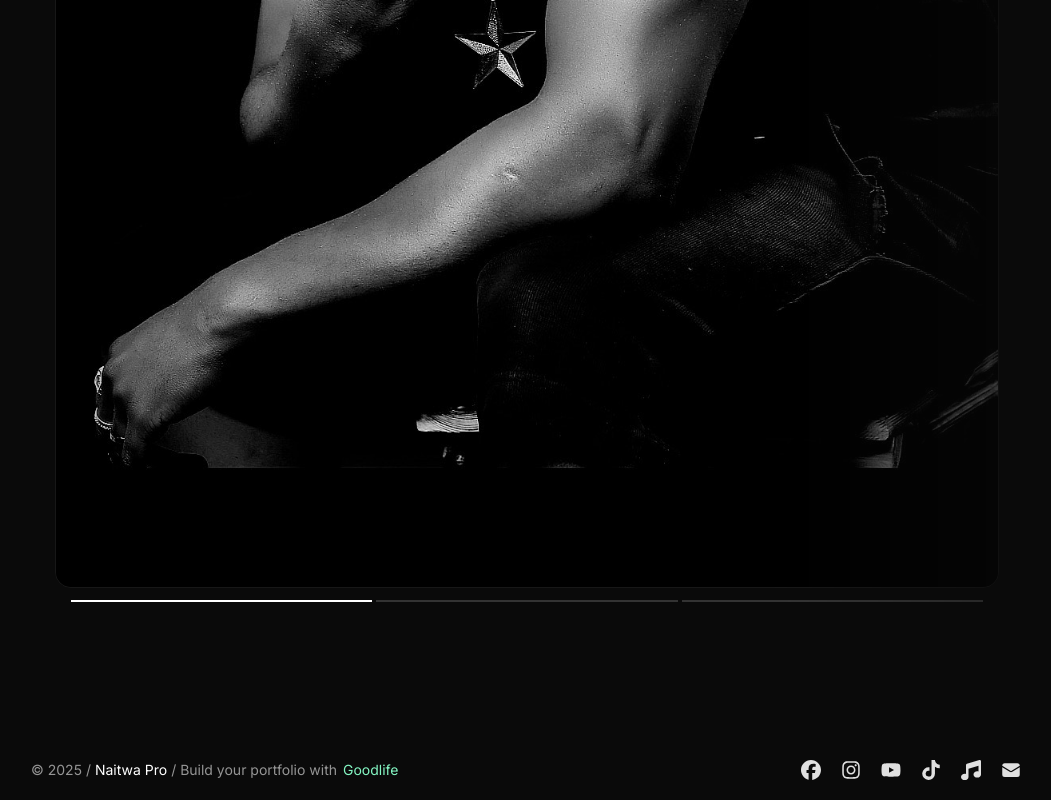
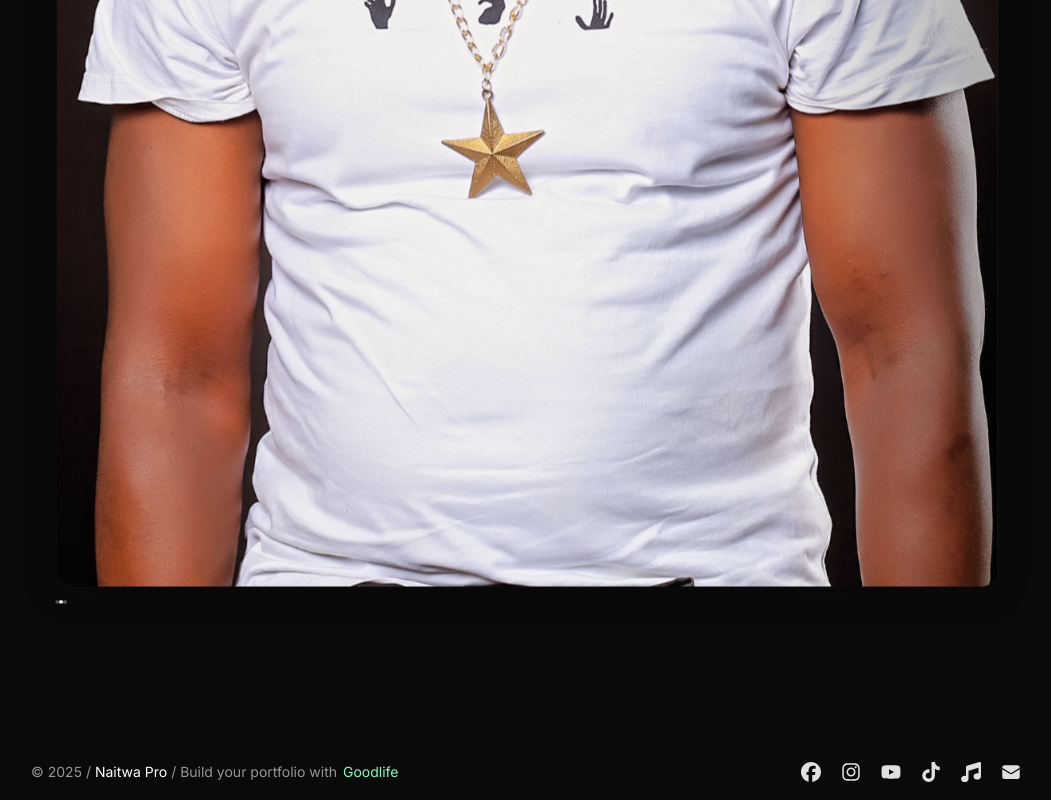
Before and after one commit to goodlifechris/naitwapro-web, a Next.js app: page / in a window 1280 px wide. Shown: the part 1233-2033 px from the top of the page, without its empty margins (113-1164 px from the left). Built offline with nearby package versions, Linux system fonts and the light colour scheme.

Commit message:
set up flipping

```diff
--- a/package.json
+++ b/package.json
@@ -14,6 +14,7 @@
     "@next/mdx": "^14.2.16",
     "classnames": "^2.5.1",
     "cookie": "^1.0.1",
+    "framer-motion": "^12.23.12",
     "gray-matter": "^4.0.3",
     "next": "^14.2.16",
     "next-mdx-remote": "^5.0.0",
--- a/src/components/ProjectCard.tsx
+++ b/src/components/ProjectCard.tsx
@@ -32,15 +32,57 @@ export const ProjectCard: React.FC<ProjectCardProps> = ({
 }) => {
   return (
     <Column fillWidth gap="m">
+
+      {/* <Carousel
+            aspectRatio="9/ 12"
+
+ images={images.map((image) => ({
+          src: image,
+          width: "100px",
+          height: 100,
+          alt: title,
+        }))}
+  transitionEffect="slide"
+  autoPlay
+/> */}
+
+{/* // Glowing flip transition */}
+<Carousel
+      aspectRatio="9/ 12"
+ images={images.map((image) => ({
+          src: image,
+          width: "100px",
+          height: 100,
+          alt: title,
+        }))}
+  transitionEffect="flip"
+  transitionDuration={1.2}
+    indicator="thumbnail"
+  autoPlay
+/>
+
+{/* // Parallax with thumbnails */}
+{/* <Carousel
+  images={images.map((image) => ({
+          src: image,
+          width: "100px",
+          height: 100,
+          alt: title,
+        }))}
+  transitionEffect="parallax"
+  indicator="thumbnail"
+  autoPlay
+/> */}
+{/*
       <Carousel
-      sizes="1000vw"
-      aspectRatio="9 / 12"
+      aspectRatio="9/ 12"
         images={images.map((image) => ({
           src: image,
-
+          width: "100px",
+          height: 100,
           alt: title,
         }))}
-      />
+      /> */}
       <Flex
         mobileDirection="column"
         fillWidth
--- a/src/once-ui/components/Carousel.tsx
+++ b/src/once-ui/components/Carousel.tsx
@@ -2,18 +2,25 @@
 
 import { Flex, RevealFx, Scroller, SmartImage } from "@/once-ui/components";
 import { useEffect, useState, useRef } from "react";
+import { motion, AnimatePresence } from "framer-motion";
 
 interface Image {
   src: string;
   alt: string;
 }
 
+type TransitionEffect = "slide" | "fade" | "flip" | "glow" | "parallax" | "zoom";
+
 interface CarouselProps extends React.ComponentProps<typeof Flex> {
   images: Image[];
-  indicator?: "line" | "thumbnail";
+  indicator?: "line" | "thumbnail" | "none";
   aspectRatio?: string;
   sizes?: string;
   revealedByDefault?: boolean;
+  autoPlay?: boolean;
+  interval?: number;
+  transitionEffect?: TransitionEffect;
+  transitionDuration?: number;
 }
 
 const Carousel: React.FC<CarouselProps> = ({
@@ -22,55 +29,143 @@ const Carousel: React.FC<CarouselProps> = ({
   aspectRatio = "12 / 9",
   sizes,
   revealedByDefault = false,
+  autoPlay = false,
+  interval = 5000,
+  transitionEffect = "slide",
+  transitionDuration = 0.8,
   ...rest
 }) => {
-  const [activeIndex, setActiveIndex] = useState<number>(0);
+  const [[activeIndex, direction], setActiveIndex] = useState([0, 0]);
   const [isTransitioning, setIsTransitioning] = useState(revealedByDefault);
   const [initialTransition, setInitialTransition] = useState(revealedByDefault);
-  const nextImageRef = useRef<HTMLImageElement | null>(null);
-  const transitionTimeoutRef = useRef<NodeJS.Timeout | undefined>(undefined);
+  const autoPlayRef = useRef<NodeJS.Timeout | undefined>(undefined);
 
-  const preloadNextImage = (nextIndex: number) => {
-    if (nextIndex >= 0 && nextIndex < images.length) {
-      nextImageRef.current = new Image();
-      nextImageRef.current.src = images[nextIndex].src;
+  const goToNext = () => {
+    if (images.length <= 1) return;
+    setActiveIndex([(activeIndex + 1) % images.length, 1]);
+  };
+
+  const goToPrev = () => {
+    if (images.length <= 1) return;
+    setActiveIndex([(activeIndex - 1 + images.length) % images.length, -1]);
+  };
+
+  const handleControlClick = (index: number) => {
+    if (index !== activeIndex) {
+      setActiveIndex([index, index > activeIndex ? 1 : -1]);
     }
   };
 
-  const handleImageClick = () => {
-    if (images.length > 1) {
-      const nextIndex = (activeIndex + 1) % images.length;
-      handleControlClick(nextIndex);
+  const getTransitionVariant = () => {
+    const baseTransition = {
+      duration: transitionDuration,
+      ease: [0.32, 0.72, 0, 1]
+    };
+
+    switch (transitionEffect) {
+      case "slide":
+        return {
+          enter: { x: direction > 0 ? "100%" : "-100%", opacity: 0 },
+          center: { x: "0%", opacity: 1 },
+          exit: { x: direction > 0 ? "-50%" : "50%", opacity: 0 }
+        };
+      case "fade":
+        return {
+          enter: { opacity: 0 },
+          center: { opacity: 1 },
+          exit: { opacity: 0 }
+        };
+      case "flip":
+        return {
+          enter: {
+            rotateY: direction > 0 ? 90 : -90,
+            opacity: 0,
+            scale: 0.8
+          },
+          center: {
+            rotateY: 0,
+            opacity: 1,
+            scale: 1
+          },
+          exit: {
+            rotateY: direction > 0 ? -90 : 90,
+            opacity: 0,
+            scale: 0.8
+          }
+        };
+      case "glow":
+        return {
+          enter: {
+            opacity: 0,
+            filter: "blur(8px) brightness(2)"
+          },
+          center: {
+            opacity: 1,
+            filter: "blur(0px) brightness(1)"
+          },
+          exit: {
+            opacity: 0,
+            filter: "blur(8px) brightness(2)"
+          }
+        };
+      case "parallax":
+        return {
+          enter: {
+            x: direction > 0 ? "50%" : "-50%",
+            opacity: 0,
+            scale: 0.9
+          },
+          center: {
+            x: "0%",
+            opacity: 1,
+            scale: 1
+          },
+          exit: {
+            x: direction > 0 ? "-30%" : "30%",
+            opacity: 0,
+            scale: 0.9
+          }
+        };
+      case "zoom":
+        return {
+          enter: {
+            scale: 0.7,
+            opacity: 0
+          },
+          center: {
+            scale: 1,
+            opacity: 1
+          },
+          exit: {
+            scale: 1.3,
+            opacity: 0
+          }
+        };
+      default:
+        return {
+          enter: { x: direction > 0 ? "100%" : "-100%", opacity: 0 },
+          center: { x: "0%", opacity: 1 },
+          exit: { x: direction > 0 ? "-50%" : "50%", opacity: 0 }
+        };
     }
   };
 
-  const handleControlClick = (nextIndex: number) => {
-    if (nextIndex !== activeIndex && !transitionTimeoutRef.current) {
-      preloadNextImage(nextIndex);
-
-      setIsTransitioning(false);
-
-      transitionTimeoutRef.current = setTimeout(() => {
-        setActiveIndex(nextIndex);
-
-        setTimeout(() => {
-          setIsTransitioning(true);
-          transitionTimeoutRef.current = undefined;
-        }, 300);
-      }, 800);
+  useEffect(() => {
+    if (autoPlay && images.length > 1) {
+      autoPlayRef.current = setInterval(goToNext, interval);
+      return () => {
+        if (autoPlayRef.current) {
+          clearInterval(autoPlayRef.current);
         }
       };
+    }
+  }, [activeIndex, autoPlay, interval, images.length]);
 
   useEffect(() => {
     if (!revealedByDefault && !initialTransition) {
       setIsTransitioning(true);
       setInitialTransition(true);
     }
-    return () => {
-      if (transitionTimeoutRef.current) {
-        clearTimeout(transitionTimeoutRef.current);
-      }
-    };
   }, [revealedByDefault, initialTransition]);
 
   if (images.length === 0) {
@@ -79,76 +174,138 @@ const Carousel: React.FC<CarouselProps> = ({
 
   return (
     <Flex fillWidth gap="12" direction="column" {...rest}>
-      <RevealFx
-        onClick={handleImageClick}
-        fillWidth
-        trigger={isTransitioning}
-        translateY="16"
-        aspectRatio={aspectRatio}
-        speed="fast"
+      <div
+        style={{
+          position: 'relative',
+          width: '100%',
+          aspectRatio: aspectRatio,
+          overflow: 'hidden',
+          borderRadius: 'var(--radius-l)',
+          boxShadow: '0 8px 32px rgba(0, 0, 0, 0.2)',
+        }}
+        onClick={goToNext}
       >
+        <AnimatePresence custom={direction} initial={false}>
+          <motion.div
+            key={activeIndex}
+            custom={direction}
+            variants={getTransitionVariant()}
+            initial="enter"
+            animate="center"
+            exit="exit"
+            transition={{
+              duration: transitionDuration,
+              ease: [0.32, 0.72, 0, 1]
+            }}
+            style={{
+              position: 'absolute',
+              width: '100%',
+              height: '100%',
+              display: 'flex',
+              justifyContent: 'center',
+              alignItems: 'center'
+            }}
+          >
+            <div style={{
+              position: 'relative',
+              width: '100%',
+              height: '100%',
+              borderRadius: 'var(--radius-l)',
+              overflow: 'hidden',
+            }}>
+              <div style={{
+                position: 'absolute',
+                inset: 0,
+                backdropFilter: 'blur(16px) saturate(180%)',
+                WebkitBackdropFilter: 'blur(16px) saturate(180%)',
+                backgroundColor: 'rgba(255, 255, 255, 0.2)',
+                borderRadius: 'var(--radius-l)',
+                border: '1px solid rgba(255, 255, 255, 0.2)',
+                zIndex: 1,
+              }} />
               <SmartImage
                 sizes={sizes}
                 priority
                 radius="l"
-          border="neutral-alpha-weak"
                 alt={images[activeIndex]?.alt}
                 aspectRatio={aspectRatio}
                 src={images[activeIndex]?.src}
                 style={{
-
-            ...(images.length > 1 && {
-              cursor: "pointer",
-            }),
+                  position: 'relative',
+                  zIndex: 2,
+                  width: '100%',
+                  height: '100%',
+                  objectFit: 'cover',
+                  cursor: images.length > 1 ? 'pointer' : 'default'
                 }}
               />
-      </RevealFx>
-      {images.length > 1 && (
+            </div>
+          </motion.div>
+        </AnimatePresence>
+      </div>
+
+      {images.length > 1 && indicator !== "none" && (
         <>
           {indicator === "line" ? (
             <Flex gap="4" paddingX="s" fillWidth horizontal="center">
               {images.map((_, index) => (
-                <Flex
+                <motion.div
                   key={index}
                   onClick={() => handleControlClick(index)}
                   style={{
-                    background:
-                      activeIndex === index
+                    background: activeIndex === index
                       ? "var(--neutral-on-background-strong)"
                       : "var(--neutral-alpha-medium)",
-                    transition: "background 0.3s ease",
+                    borderRadius: '4px',
+                    cursor: 'pointer'
                   }}
-                  cursor="interactive"
-                  fillWidth
-                  height="2"
-                ></Flex>
+                  initial={{ scaleX: 0.5 }}
+                  animate={{
+                    scaleX: activeIndex === index ? 1.5 : 1,
+                    opacity: activeIndex === index ? 1 : 0.6
+                  }}
+                  transition={{ type: 'spring', stiffness: 300 }}
+                  className="indicator-line"
+                />
               ))}
             </Flex>
           ) : (
             <Scroller fillWidth gap="4" onItemClick={handleControlClick}>
               {images.map((image, index) => (
-                <Flex
+                <motion.div
                   key={index}
+                  onClick={() => handleControlClick(index)}
                   style={{
-                    border: activeIndex === index ? "2px solid var(--brand-solid-strong)" : "none",
+                    border: activeIndex === index
+                      ? "2px solid var(--brand-solid-strong)"
+                      : "2px solid transparent",
                     borderRadius: "var(--radius-m-nest-4)",
-                    transition: "border 0.3s ease",
+                    backdropFilter: 'blur(8px)',
+                    backgroundColor: 'rgba(255, 255, 255, 0.1)',
+                    cursor: 'pointer',
+                    overflow: 'hidden'
                   }}
-                  cursor="interactive"
-                  padding="4"
-                  width="80"
-                  height="80"
+                  initial={{ scale: 0.9 }}
+                  animate={{
+                    scale: activeIndex === index ? 1.05 : 1,
+                    borderColor: activeIndex === index
+                      ? "var(--brand-solid-strong)"
+                      : "rgba(255, 255, 255, 0.2)"
+                  }}
+                  transition={{ type: 'spring', stiffness: 400 }}
                 >
                   <SmartImage
                     alt={image.alt}
                     aspectRatio="1 / 1"
                     sizes="120px"
                     src={image.src}
-                    cursor="interactive"
                     radius="m"
-                    transition="macro-medium"
+                    style={{
+                      transform: activeIndex === index ? 'scale(1.05)' : 'scale(1)',
+                      transition: 'transform 0.3s ease'
+                    }}
                   />
-                </Flex>
+                </motion.div>
               ))}
             </Scroller>
           )}
```
Also changed, not shown: 1 other file (tests, documents, lock files or other folders). Lines whose indentation alone changed are shown as unchanged.
